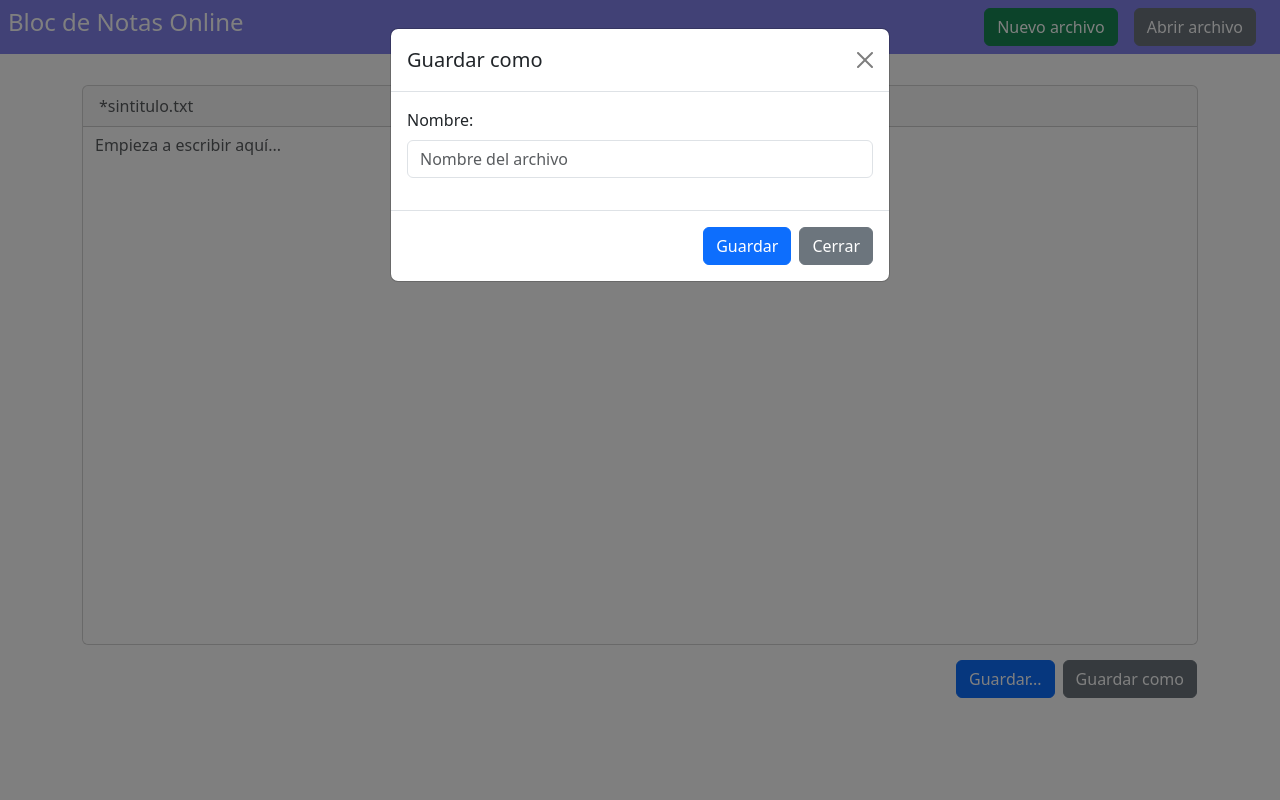
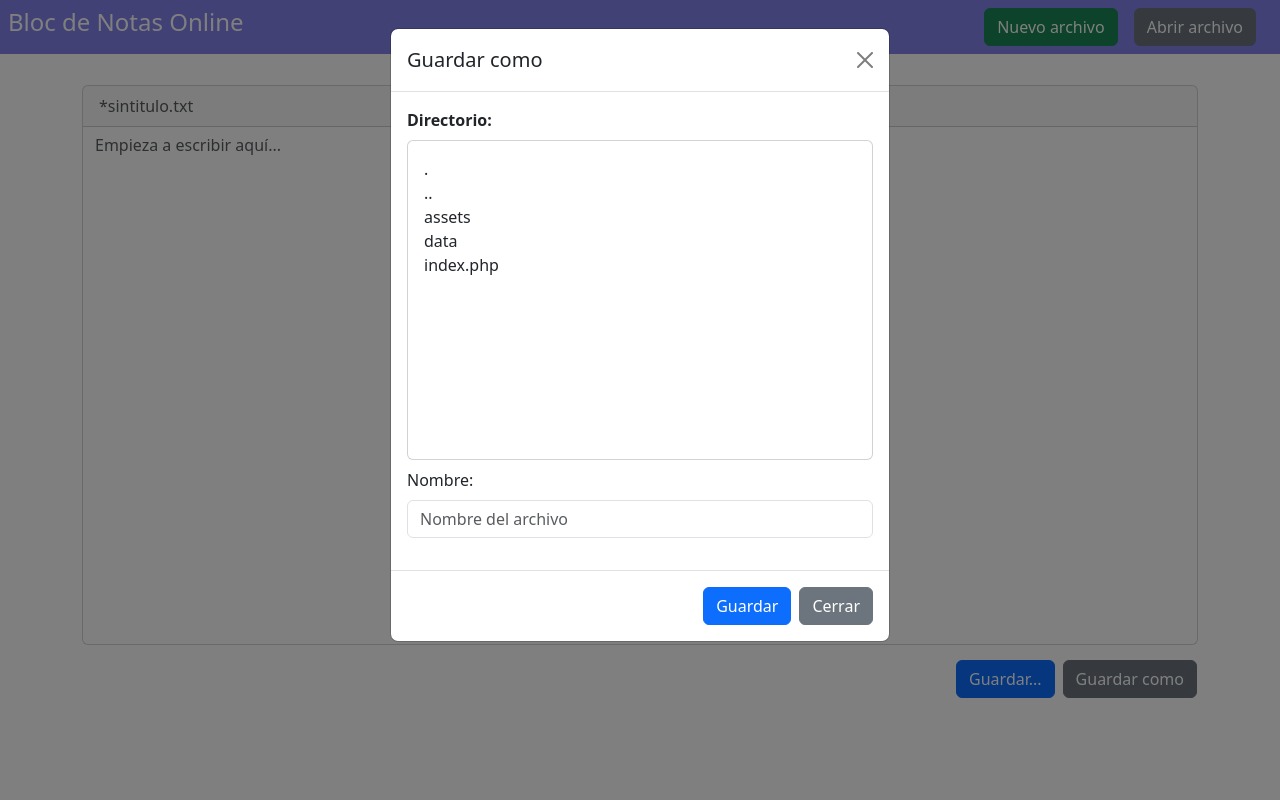
Before and after one commit to jonadavid13/BlocNotasPW, a PHP site: page / in a window 1280 px wide, after a click on "Guardar...". Run offline with PHP 8.4, Linux system fonts and the light colour scheme.

Commit message:
update 1

```diff
--- a/assets/styles/index.css
+++ b/assets/styles/index.css
@@ -14,11 +14,18 @@
 .main-container {
   padding: 15px;
 }
-.main-container .card {
+.main-container .notepad-card {
   height: 70vh;
 }
-.main-container .card .card-body .notepad {
+.main-container .notepad-card .card-body .notepad {
   height: 100%;
   resize: none;
   border: none;
+}
+.main-container .notepad-card .modal-container .dir-container {
+  height: 40vh;
+}
+.main-container .notepad-card .modal-container .dir-container .dir-content {
+  height: 100%;
+  overflow-y: scroll;
 }/*# sourceMappingURL=index.css.map */
--- a/assets/styles/index.scss
+++ b/assets/styles/index.scss
@@ -15,7 +15,7 @@
 .main-container {
     padding: 15px;
 
-    .card {
+    .notepad-card {
         height: 70vh;
 
         .card-body {
@@ -25,5 +25,15 @@
                 border: none;
             }
         }
+        .modal-container {
+            .dir-container {
+                height: 40vh;
+                .dir-content {
+                    height: 100%;
+                    overflow-y: scroll;
+                }
+            }
+        }
     }
+
 }
--- a/index.php
+++ b/index.php
@@ -1,11 +1,23 @@
 <?php
+
+function guardarArchivo($nombre, $contenido){
+
+}
 
 $nombreInicial = "*sintitulo.txt";
 $nombreArchivo = $nombreInicial;
+$text = "Empezar a escribir aquí.";
 
 if(isset($_POST)){
     if (isset($_POST['btnNombrar'])) {
         $nombreArchivo = $_POST['nombreArchivo']. ".txt";
+
+        if(isset($_POST['notepad'])){
+            $text = $_POST['notepad'];
+        }
+    }
+    if(isset($_POST['btnGuardar'])){
+
     }
     if (isset($_POST['btnGuardarComo'])) {
         $nombreArchivo = "Save As";
@@ -41,7 +53,7 @@ if(isset($_POST)){
     </header>
     <main class="main-container my-3">
         <div class="notepad-container container-xl">
-            <article class="card px-0">
+            <article class="notepad-card card px-0">
                 <div class="card-header">
                     <span class="text-muted">
                         <?php
@@ -55,29 +67,24 @@ if(isset($_POST)){
                 </div>
                 <form method="post" id="notepadForm" action="<?php $_SERVER['PHP_SELF'] ?>" class="card-body p-0">
                     <?php
-                    if (isset($_POST['btnGuardar'])) {
-                        echo "<textarea class='notepad form-control' name='notepad' id='notepad' required>{$global}</textarea>";
+                    if ($nombreArchivo != $nombreInicial) {
+                        echo "<textarea class='notepad form-control' name='notepad' id='notepad'>{$text}</textarea>";
                     } else {
-                        echo "<textarea class='notepad form-control' name='notepad' id='notepad' required placeholder='Empieza a escribir aquí...'></textarea>";
+                        echo "<textarea class='notepad form-control' name='notepad' id='notepad' placeholder='Empieza a escribir aquí...'></textarea>";
                     }
                     ?>
 
                     <section class="footer-buttons d-flex my-3 justify-content-end">
                         <?php
                             if($nombreArchivo == $nombreInicial){
-                                echo '<button type="button" name="btnInicial" class="btn btn-primary me-2" data-bs-toggle="modal"
-                                data-bs-target="#ModalGuardar">Guardar...</button>';
+                                echo '<button type="submit" name="btnInicial" class="btn btn-primary me-2" data-bs-toggle="modal" data-bs-target="#ModalGuardar"
+                                >Guardar...</button>';
                             } else {
-                                echo '<button type="submit" name="btnGuardar" class="btn btn-primary me-2" data-bs-toggle="modal"
-                                data-bs-target="#ModalGuardar">Guardar</button>';
+                                echo '<button type="submit" name="btnGuardar" class="btn btn-primary me-2">Guardar</button>';
                             }
                         ?>
                         <button type="button" name="btnGuardarComo" class="btn btn-secondary">Guardar como</button>
                     </section>
-                </form>
-            </article>
-        </div>
-
                     <article class="modal-container">
                         <div class="modal fade" id="ModalGuardar" tabindex="-1" aria-labelledby="exampleModalLabel"
                             aria-hidden="true">
@@ -89,6 +96,19 @@ if(isset($_POST)){
                                             <button type="button" class="btn-close" data-bs-dismiss="modal" aria-label="Close"></button>
                                         </div>
                                         <div class="modal-body">
+                                            <span class="dir-card-title fw-semibold">Directorio: </span>
+                                            <div class="card dir-container mb-2 mt-2">
+                                                <div class="card-body dir-content">
+                                                    <?php
+                                                        $files = scandir($_SERVER["DOCUMENT_ROOT"]);
+                                                        foreach($files as $archivo){
+                                                            echo $archivo; ?>
+                                                            <br>
+                                                            <?php
+                                                        }
+                                                    ?>
+                                                </div>
+                                            </div>
                                             <div class="mb-3">
                                                 <label for="nombreArchivo" class="form-label">Nombre: </label>
                                                 <input type="text" class="form-control" name="nombreArchivo" id="nombreArchivo" placeholder="Nombre del archivo" required>
@@ -103,6 +123,9 @@ if(isset($_POST)){
                             </div>
                         </div>
                     </article>
+                </form>
+            </article>
+        </div>
     </main>
     <script src="https://cdn.jsdelivr.net/npm/bootstrap@5.3.0/dist/js/bootstrap.bundle.min.js"
         integrity="sha384-geWF76RCwLtnZ8qwWowPQNguL3RmwHVBC9FhGdlKrxdiJJigb/j/68SIy3Te4Bkz"
```
Also changed, not shown: assets/php/prueba.php (deleted, +0 -14 lines), 1 other file. Lines whose indentation alone changed are shown as unchanged.
